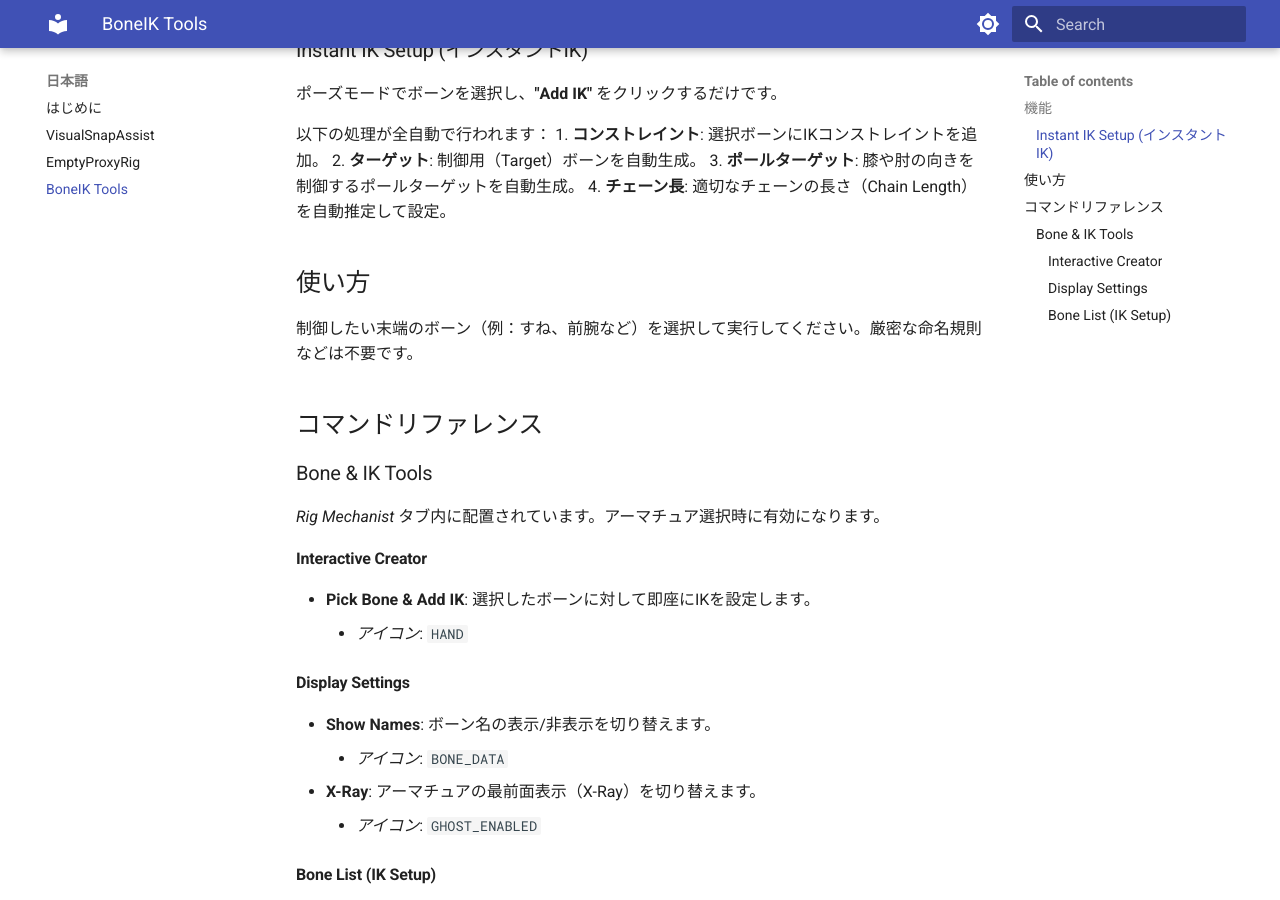
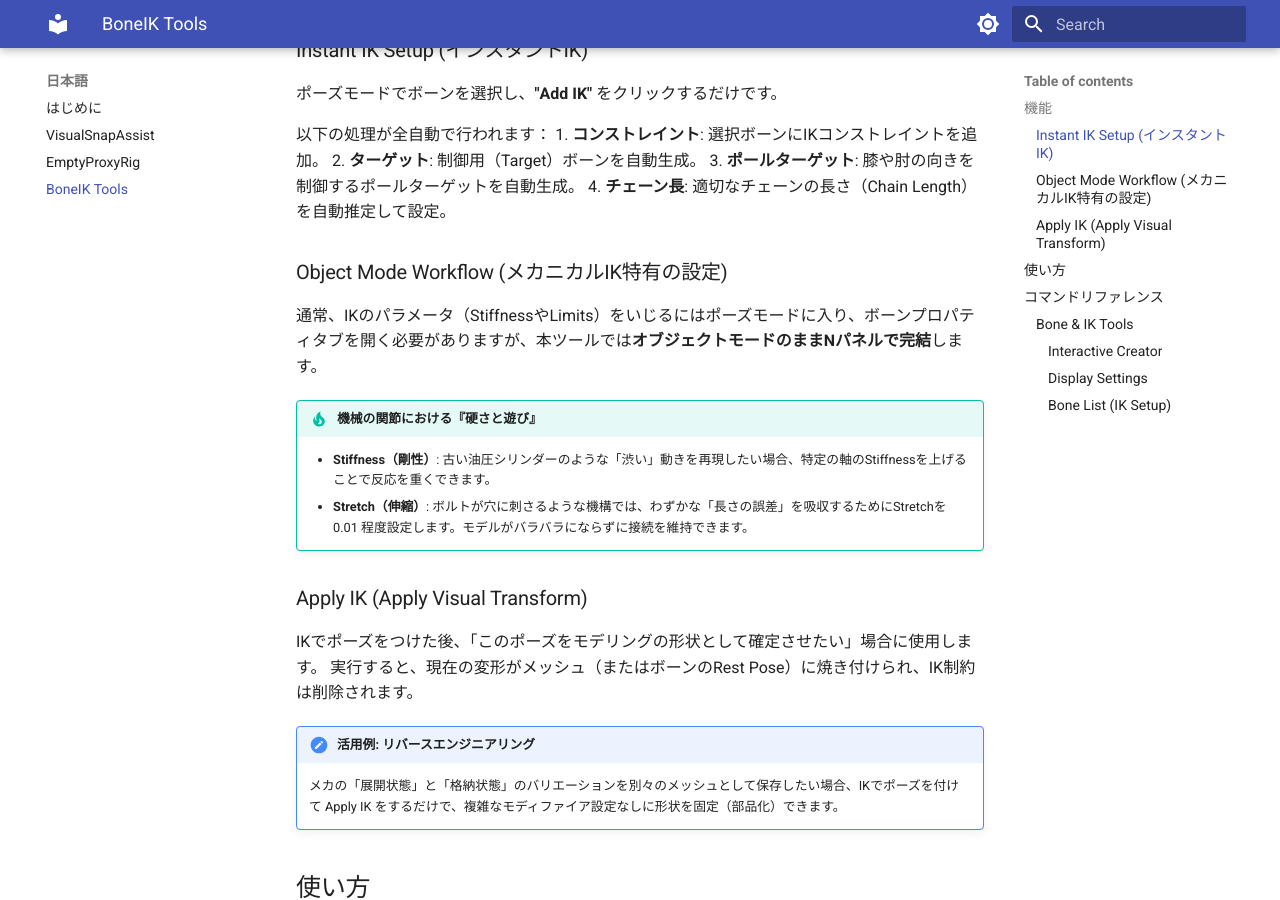
Before and after one commit to hinatahugu29/EmptyProxyRig-docs, an MkDocs documentation site: the page built from docs/ja/bone_ik_tools.md, in a window 1280 px wide and 900 px high, scrolled down 335 px. Built offline with MkDocs 1.6.1 and Material for MkDocs 9.7.7, drawn with Linux system fonts in a browser that asks for light colours.

Commit message:
Update Japanese documentation with advanced insights and workflow details

```diff
--- a/docs/ja/bone_ik_tools.md
+++ b/docs/ja/bone_ik_tools.md
@@ -12,6 +12,20 @@
 2.  **ターゲット**: 制御用（Target）ボーンを自動生成。
 3.  **ポールターゲット**: 膝や肘の向きを制御するポールターゲットを自動生成。
 4.  **チェーン長**: 適切なチェーンの長さ（Chain Length）を自動推定して設定。
+
+### Object Mode Workflow (メカニカルIK特有の設定)
+通常、IKのパラメータ（StiffnessやLimits）をいじるにはポーズモードに入り、ボーンプロパティタブを開く必要がありますが、本ツールでは**オブジェクトモードのままNパネルで完結**します。
+
+!!! tip "機械の関節における『硬さと遊び』"
+    *   **Stiffness（剛性）**: 古い油圧シリンダーのような「渋い」動きを再現したい場合、特定の軸のStiffnessを上げることで反応を重くできます。
+    *   **Stretch（伸縮）**: ボルトが穴に刺さるような機構では、わずかな「長さの誤差」を吸収するためにStretchを 0.01 程度設定します。モデルがバラバラにならずに接続を維持できます。
+
+### Apply IK (Apply Visual Transform)
+IKでポーズをつけた後、「このポーズをモデリングの形状として確定させたい」場合に使用します。
+実行すると、現在の変形がメッシュ（またはボーンのRest Pose）に焼き付けられ、IK制約は削除されます。
+
+!!! note "活用例: リバースエンジニアリング"
+    メカの「展開状態」と「格納状態」のバリエーションを別々のメッシュとして保存したい場合、IKでポーズを付けて Apply IK をするだけで、複雑なモディファイア設定なしに形状を固定（部品化）できます。
 
 ## 使い方
 制御したい末端のボーン（例：すね、前腕など）を選択して実行してください。厳密な命名規則などは不要です。
```
Also changed, not shown: docs/ja/empty_proxy_rig.md (+10 -3 lines), docs/ja/visual_snap_assist.md (+12 -0 lines).
